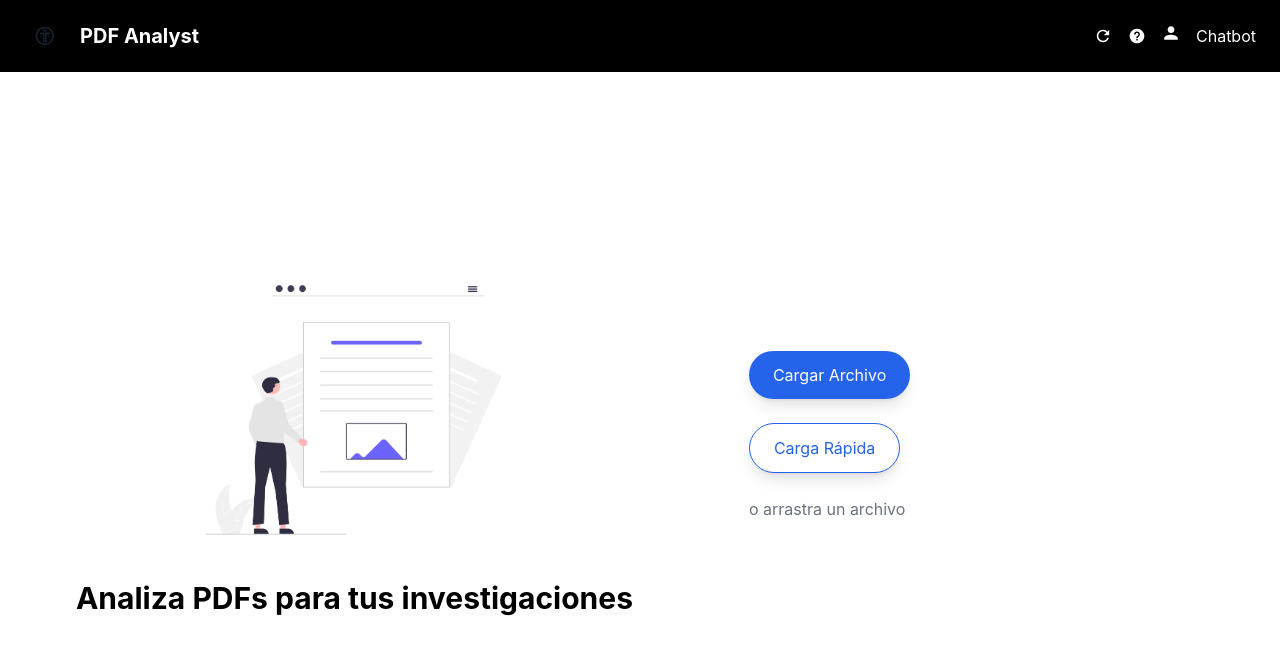
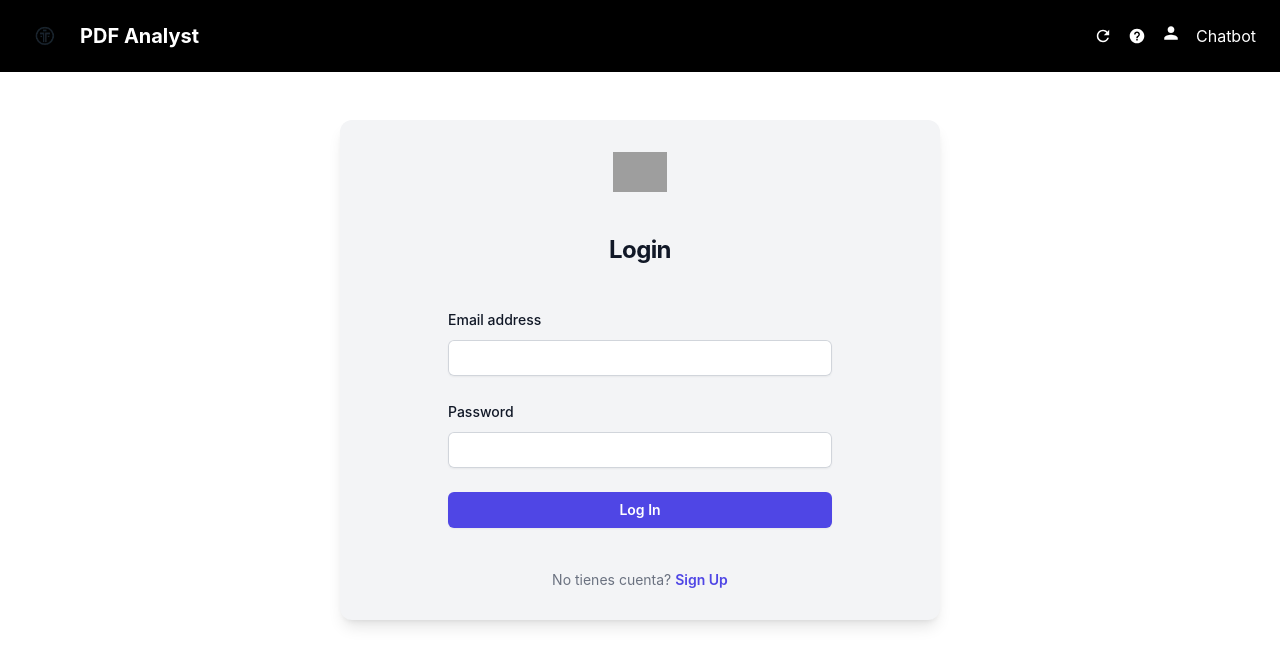
Before and after one commit to Spooderman0/pdf-reader, a React (Create React App) app: page / in a window 1280 px wide. Shown: the top 666 px of the page. Built offline with nearby package versions, Linux system fonts and the light colour scheme; grey boxes are pictures that could not be loaded.

Commit message:
integracion login
y cambios minimos

```diff
--- a/src/App.js
+++ b/src/App.js
@@ -5,12 +5,14 @@ import PDFAnalysisTerminos from "./views/PDFAnalysisTerminos";
 import Settings from "./views/Settings";
 import LoadingScreen from "./views/LoadingScreen";
 import MainFrida from "./views/MainFrida";
+import Login from './views/Login';
 
 function App() {
   return (
     <BrowserRouter basename={""}>
       <Routes>
-        <Route path="/" exact element={<UploadPDF />} />
+        <Route path="/" exact element={<Login />} />
+        <Route path="/main" exact element={<UploadPDF />} />
         <Route path="/pdf-analysis-indice" exact element={<PDFAnalysisIndice />} />
         <Route path="/pdf-analysis-terminos" exact element={<PDFAnalysisTerminos />} />
         <Route path="/settings" exact element={<Settings />} />
--- a/src/views/Login.js
+++ b/src/views/Login.js
@@ -1,8 +1,37 @@
-import React from 'react';
+import React, { useState } from 'react';
 import Navbar from '../Components/Navbar';
-import { Link } from 'react-router-dom';
+import { Link, useNavigate } from 'react-router-dom';
 
-const SignUp = () => {
+const LogIn = () => {
+  const [email, setEmail] = useState('');
+  const [password, setPassword] = useState('');
+  const navigate = useNavigate();
+
+  const handleLogIn = async (e) => {
+    try {
+      e.preventDefault();
+
+      const response = await fetch ('http://localhost:5000/login', {
+        method: 'POST',
+        headers: {
+          'Content-Type': 'application/json',
+        },
+        body: JSON.stringify({ email, pwd: password }),
+      });
+
+      if (response.status === 200) {
+        navigate('/main');
+      } else {
+        const data = await response.json()
+        console.error('Inicio de sesión fallido:', data.error);
+      }
+    }
+    catch (error) {
+      console.error('Error en LogIn', error);
+    }
+  }
+
+
   return (
     <div>
       {/* Agrega el componente Navbar */}
@@ -24,18 +53,20 @@ const SignUp = () => {
             </div>
 
             <div className="mt-10 sm:mx-auto sm:w-full sm:max-w-sm">
-              <form className="space-y-6" action="#" method="POST">
+              <form className="space-y-6" onSubmit={handleLogIn}>
                 <div>
                   <label htmlFor="email" className="block text-sm font-medium leading-6 text-gray-900">
                     Email address
                   </label>
                   <div className="mt-2">
                     <input
-                      id="name"
-                      name="name"
-                      type="text"
-                      autoComplete="name"
+                      id="email"
+                      name="email"
+                      type="email"
+                      autoComplete="email"
                       required
+                      value={email}
+                      onChange={(e) => setEmail(e.target.value)}
                       className="block w-full rounded-md border-0 py-1.5 text-gray-900 shadow-sm ring-1 ring-inset ring-gray-300 placeholder:text-gray-400 focus:ring-2 focus:ring-inset focus:ring-indigo-600 sm:text-sm sm:leading-6"
                     />
                   </div>
@@ -47,26 +78,33 @@ const SignUp = () => {
                   </label>
                   <div className="mt-2">
                     <input
-                      id="email"
-                      name="email"
-                      type="email"
-                      autoComplete="email"
+                      id="password"
+                      name="password"
+                      type="password"
+                      autoComplete="current-password"
                       required
+                      value={password}
+                      onChange={(e) => setPassword(e.target.value)}
                       className="block w-full rounded-md border-0 py-1.5 text-gray-900 shadow-sm ring-1 ring-inset ring-gray-300 placeholder:text-gray-400 focus:ring-2 focus:ring-inset focus:ring-indigo-600 sm:text-sm sm:leading-6"
                     />
                   </div>
                 </div>
 
                 <div>
-                  <button
-                    type="submit"
-                    className="flex w-full justify-center rounded-md bg-indigo-600 px-3 py-1.5 text-sm font-semibold leading-6 text-white shadow-sm hover:bg-indigo-500 focus-visible:outline focus-visible:outline-2 focus-visible:outline-offset-2 focus-visible:outline-indigo-600"
-                  >
-                    Sign up
-                  </button>
+                <button
+                  type="submit"
+                  className="flex w-full justify-center rounded-md bg-indigo-600 px-3 py-1.5 text-sm font-semibold leading-6 text-white shadow-sm hover:bg-indigo-500 focus-visible:outline focus-visible:outline-2 focus-visible:outline-offset-2 focus-visible:outline-indigo-600"
+                >
+                  Log In
+                </button>
                 </div>
               </form>
-
+                {/*<Link
+                  to="/main"
+                  className="flex w-full justify-center rounded-md bg-indigo-600 px-3 py-1.5 text-sm font-semibold leading-6 text-white shadow-sm hover:bg-indigo-500 focus-visible:outline focus-visible:outline-2 focus-visible:outline-offset-2 focus-visible:outline-indigo-600"
+                >
+                  Sign Up
+                </Link>*/}
               <p className="mt-10 text-center text-sm text-gray-500">
                 No tienes cuenta?{' '}
                 <Link to="/signup" className="font-semibold leading-6 text-indigo-600 hover:text-indigo-500">
@@ -80,4 +118,4 @@ const SignUp = () => {
   );
 };
 
-export default SignUp;
+export default LogIn;
--- a/src/views/PDFAnalysisIndice.js
+++ b/src/views/PDFAnalysisIndice.js
@@ -51,7 +51,7 @@ export const  PDFAnalysisIndice = () => {
 
         </div>
         <div className="card p-3 bg-gray-100 border-0 shadow-md" style={{height: "70dvh"}}>
-            <h6>Vista preliminar</h6>
+            <h6 className="mb-4 text-2xl font-bold">Vista preliminar</h6>
             <div className="p-4 flex justify-center">
             <img
             onClick={handleOpenPopup}
@@ -74,7 +74,7 @@ export const  PDFAnalysisIndice = () => {
         </div>
 
         <div className="flex flex-col justify-between" style={{height: "70dvh"}}>
-            <div className="card bg-gray-100 p-3 border-0 shadow-md">
+            <div className="card bg-gray-100 p-3 border-0 shadow-md overflow-auto" style={{width: "60dvw", height: "40dvh"}}>
             <h5 className="mb-4 text-2xl font-bold">Resumen</h5>
             <p style={{ whiteSpace: 'pre-wrap' }}>{fileText}</p>
             <p> URL del archivo: {fileUrl} </p>
```
Also changed, not shown: 2 other files (tests, documents, lock files or other folders).
